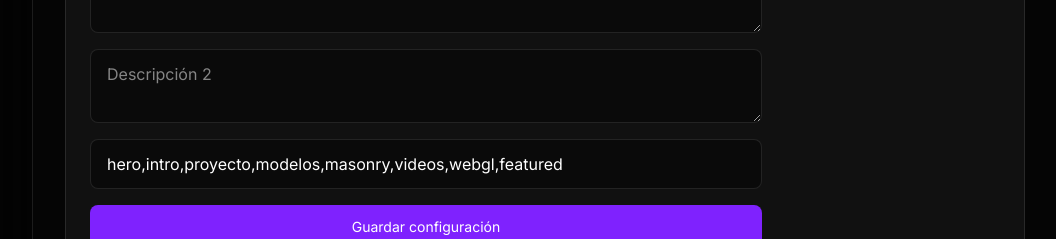
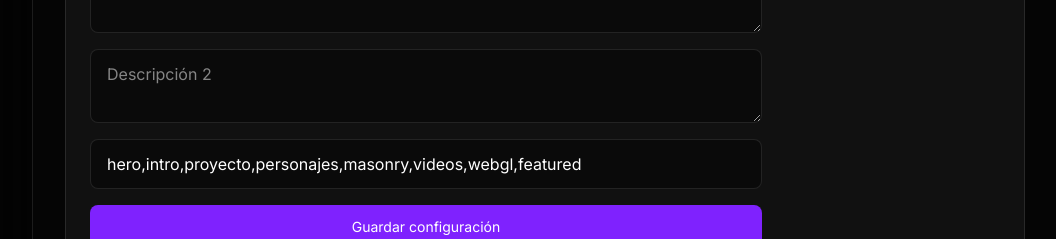
Before and after one commit to seatanie/Galer, a Next.js app: page /admin/contenido in a window 1280 px wide. Shown: the part 2400-2639 px from the top of the page, without its empty margins (223-1279 px from the left). Built offline with nearby package versions, Linux system fonts and the light colour scheme; no server answers; the database is empty.

Commit message:
cambio: todas las referencias internas de modelos a personajes
Se actualizaron sections array, anchor href, section id, y defaults en admin/fetch-home

Co-authored-by: CommandCodeBot <noreply@commandcode.ai>

```diff
--- a/src/app/admin/(panel)/contenido/page.tsx
+++ b/src/app/admin/(panel)/contenido/page.tsx
@@ -182,8 +182,8 @@ export default async function AdminContenidoPage() {
           />
           <input
             name="sections"
-            defaultValue={settings?.sections?.join(",") ?? "hero,intro,proyecto,modelos,masonry,videos,webgl,featured"}
-            placeholder="Secciones: hero,intro,proyecto,modelos,masonry,videos,webgl,featured"
+            defaultValue={settings?.sections?.join(",") ?? "hero,intro,proyecto,personajes,masonry,videos,webgl,featured"}
+            placeholder="Secciones: hero,intro,proyecto,personajes,masonry,videos,webgl,featured"
             className="rounded-lg border border-white/10 bg-black/40 px-4 py-3 text-white"
           />
           <button
--- a/src/components/home/home-experience.tsx
+++ b/src/components/home/home-experience.tsx
@@ -16,7 +16,7 @@ interface HomeExperienceProps {
 
 export function HomeExperience({ initialData, livePreview = false }: HomeExperienceProps) {
   const { data } = useSupabaseLive(initialData, livePreview || true);
-  const sections = ["hero", "intro", "modelos"];
+  const sections = ["hero", "intro", "personajes"];
   const heroRooms = mapHeroRoomsFor3D(data.heroRooms);
 
   return (
@@ -48,8 +48,8 @@ export function HomeExperience({ initialData, livePreview = false }: HomeExperie
             paraQueDesc2={data.settings?.para_que_desc2}
           />
         )}
-        {sections.includes("modelos") && (
-          <section id="modelos">
+        {sections.includes("personajes") && (
+          <section id="personajes">
             <Hero3DGallery
               siteTitle={data.settings?.site_title ?? undefined}
               tagline={data.settings?.tagline ?? undefined}
--- a/src/components/premium/fullscreen-menu.tsx
+++ b/src/components/premium/fullscreen-menu.tsx
@@ -26,7 +26,7 @@ const links: LinkItem[] = [
       { href: "/#intro", label: "Manifiesto" },
     ],
   },
-  { href: "/#modelos", label: "Personajes" },
+  { href: "/#personajes", label: "Personajes" },
   { href: "/admin", label: "Admin" },
 ];
 
--- a/src/lib/supabase/fetch-home.ts
+++ b/src/lib/supabase/fetch-home.ts
@@ -23,7 +23,7 @@ export const defaultHomeData: HomePageData = {
     para_que: null,
     para_que_desc1: null,
     para_que_desc2: null,
-    sections: ["hero", "intro", "proyecto", "modelos", "masonry", "videos", "webgl", "featured"],
+    sections: ["hero", "intro", "proyecto", "personajes", "masonry", "videos", "webgl", "featured"],
     updated_at: new Date().toISOString(),
   },
   heroRooms: [
```
